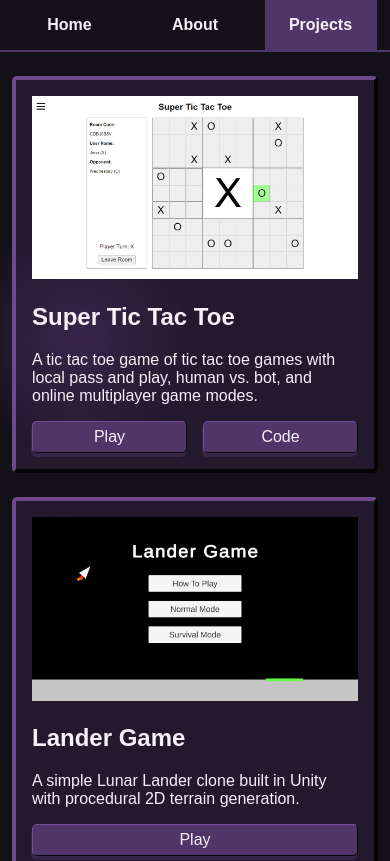
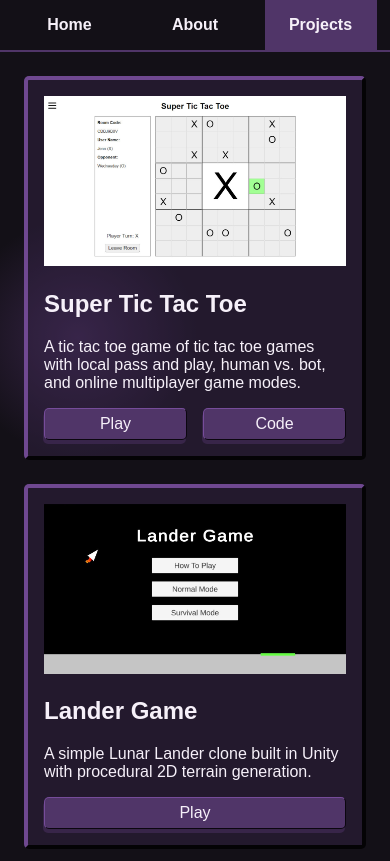
Before and after one commit to jennifercadams/jenn-adams-dev, a React (Vite) app: page /projects in a window 390 px wide. Shown: the top 861 px of the page. Built offline with nearby package versions, Linux system fonts and the light colour scheme.

Commit message:
Improvements to Project page layout

```diff
--- a/src/components/ProjectCard/ProjectCard.css
+++ b/src/components/ProjectCard/ProjectCard.css
@@ -15,7 +15,7 @@
     display: flex;
     flex-direction: column;
     width: 360px;
-    height: 192px;
+    height: 100%;
     padding: 0 16px 16px;
 }
 
@@ -41,18 +41,12 @@
     padding: 6px;
 }
 
-@media (max-width: 871px) {
-    .project-card .info {
-        height: unset;
-    }
-}
-
 @media (max-width: 432px) {
     .project-card .image {
-        width: calc(100vw - 64px);
+        width: calc(100vw - 88px);
     }
 
     .project-card .info {
-        width: calc(100vw - 64px);
+        width: calc(100vw - 88px);
     }
 }
--- a/src/pages/ProjectsPage/ProjectsPage.css
+++ b/src/pages/ProjectsPage/ProjectsPage.css
@@ -1,8 +1,15 @@
 #projects {
-    display: flex;
-    flex-wrap: wrap;
+    display: grid;
+    grid-template-columns: repeat(auto-fit, minmax(400px, 400px));
     justify-content: center;
-    align-items: center;
+    align-items: stretch;
     gap: 24px;
     padding: 24px;
 }
+
+@media (max-width: 432px) {
+    #projects {
+        display: flex;
+        flex-direction: column;
+    }
+}
```
